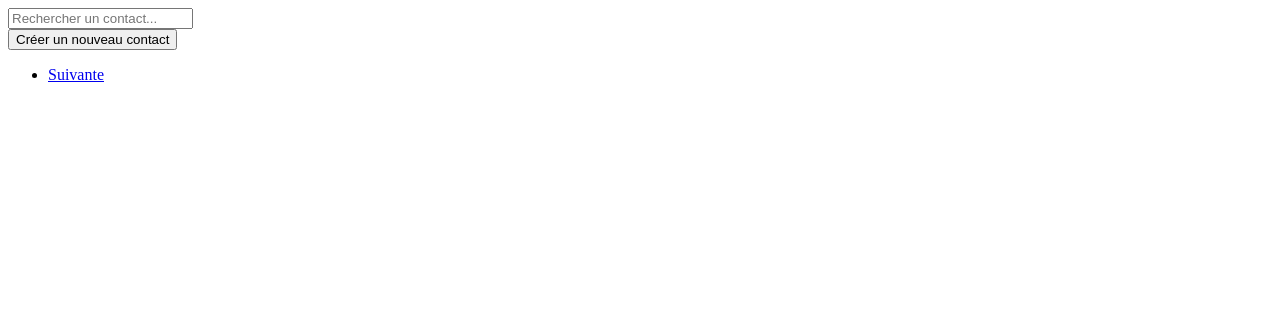
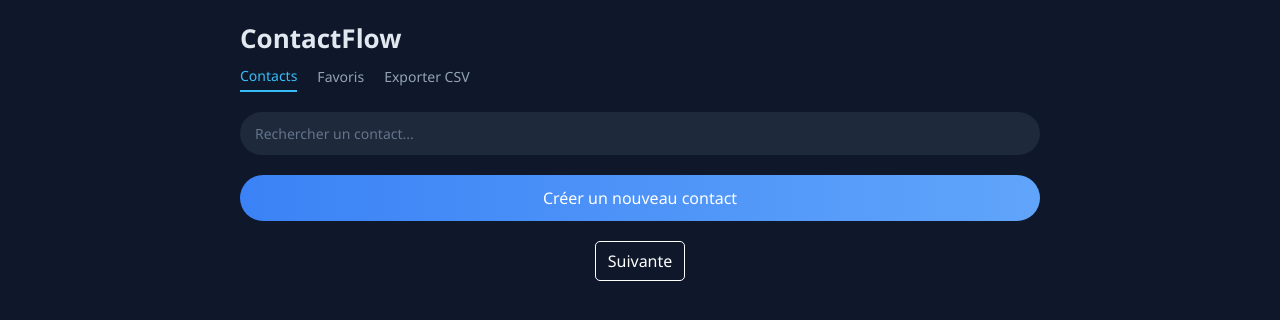
Before and after one commit to lorenzo-brissardnavarro/contactflow, a PHP site: page /front/index.php in a window 1280 px wide. Shown: the top 320 px of the page. Run offline with PHP 8.4, Linux system fonts and the light colour scheme; data that the repository does not hold is empty.

Commit message:
style : mise en place du CSS

```diff
--- a/front/css/style.css
+++ b/front/css/style.css
@@ -0,0 +1,308 @@
+
+*{
+  margin: 0;
+  padding: 0;
+  box-sizing: border-box;
+  font-family: 'Segoe UI', sans-serif;
+}
+
+body {
+  background: #0f172a;
+  color: #e2e8f0;
+  padding: 20px;
+}
+
+.container {
+  max-width: 800px;
+  margin: auto;
+}
+
+.header {
+  margin-bottom: 20px;
+}
+
+.header h1 {
+  font-size: 26px;
+  margin-bottom: 10px;
+}
+
+.nav {
+  display: flex;
+  gap: 20px;
+  margin-bottom: 15px;
+}
+
+.nav button {
+  background: none;
+  border: none;
+  color: #94a3b8;
+  font-size: 14px;
+  padding-bottom: 5px;
+  transition: 0.3s;
+  cursor: pointer;
+}
+
+.nav button:hover {
+  color: #e2e8f0;
+}
+
+.nav button.active {
+  color: #38bdf8;
+  border-bottom: 2px solid #38bdf8;
+}
+
+.btn-primary {
+  width: 100%;
+  background: linear-gradient(90deg, #3b82f6, #60a5fa);
+  border: none;
+  padding: 12px;
+  border-radius: 999px;
+  color: white;
+  font-size: 16px;
+  cursor: pointer;
+  margin-bottom: 20px;
+  margin-top: 20px;
+  transition: 0.3s;
+}
+
+.btn-primary:hover {
+  opacity: 0.9;
+  transform: scale(1.01);
+}
+
+.search-container {
+  position: relative;
+  margin-bottom: 20px;
+}
+
+.search-bar {
+  width: 100%;
+  padding: 12px 40px 12px 15px;
+  border-radius: 999px;
+  border: none;
+  background-color: #1e293b;
+  color: white;
+  font-size: 14px;
+}
+
+.search-bar::placeholder {
+  color: #64748b;
+}
+
+#suggestions div{
+    background: white;
+    color: black;
+    padding: 6px 40px 6px 15px;
+    border-radius: 999px;
+    cursor: pointer;
+    border-bottom: 1px solid gray;
+}
+
+#suggestions div:hover{
+    color: white;
+    background: #38bdf8;
+    transition: 0.3s;
+}
+
+.contact-card {
+  background: #1e293b;
+  padding: 15px;
+  border-radius: 12px;
+  margin-bottom: 15px;
+  display: flex;
+  justify-content: space-between;
+  align-items: center;
+  transition: 0.25s;
+  box-shadow: 0 4px 10px rgba(0,0,0,0.2);
+}
+
+.contact-card:hover {
+  transform: translateY(-3px);
+  background: #273549;
+}
+
+.contact-info h3 {
+  font-size: 16px;
+  margin-bottom: 6px;
+}
+
+.contact-info p {
+  font-size: 14px;
+  color: #94a3b8;
+  margin-bottom: 3px;
+}
+
+.contact-actions {
+  display: flex;
+  gap: 20px;
+}
+
+.icon-btn {
+  display: flex;
+  align-items: center;
+  gap: 0.5em;
+  background: none;
+  border: none;
+  cursor: pointer;
+  font-size: 15px;
+  transition: 0.2s;
+}
+
+.icon-btn:hover {
+  transform: scale(1.03);
+}
+
+.star{
+    color: white;
+}
+
+.delete {
+  color: #ef4444;
+}
+
+.edit {
+  color: #3b82f6;
+}
+
+.favorite {
+  color: gold;
+}
+
+::-webkit-scrollbar {
+  width: 8px;
+}
+
+::-webkit-scrollbar-thumb {
+  background: #334155;
+  border-radius: 10px;
+}
+
+.pagination {
+  display: flex;
+  justify-content: center;
+  list-style: none;
+  padding: 0px;
+}
+
+.pagination li a {
+  display: block;
+  padding: 8px 12px;
+  text-decoration: none;
+  border: 1px solid white;
+  color: white;
+  margin: 0 4px;
+  border-radius: 5px;
+}
+
+.pagination li a.active {
+  background-color: #3b82f6;
+  color: white;
+}
+
+section {
+  background: #1e293b;
+  padding: 20px;
+  border-radius: 12px;
+  box-shadow: 0 4px 10px rgba(0,0,0,0.2);
+}
+
+
+section h2 {
+  margin-bottom: 15px;
+}
+
+
+form div {
+  display: flex;
+  flex-direction: column;
+  margin-bottom: 15px;
+}
+
+
+form label {
+  font-size: 14px;
+  margin-bottom: 5px;
+  color: #94a3b8;
+}
+
+
+form input {
+  padding: 10px;
+  border-radius: 8px;
+  border: none;
+  background: #0f172a;
+  color: white;
+  font-size: 14px;
+  outline: none;
+}
+
+
+form input:focus {
+  border: 1px solid #38bdf8;
+}
+
+
+form button {
+  width: 100%;
+  background: linear-gradient(90deg, #3b82f6, #60a5fa);
+  border: none;
+  padding: 12px;
+  border-radius: 999px;
+  color: white;
+  font-size: 16px;
+  cursor: pointer;
+  margin-top: 10px;
+  transition: 0.3s;
+}
+
+form button:hover {
+  opacity: 0.9;
+  transform: scale(1.01);
+}
+
+
+.error {
+  background: #7f1d1d;
+  color: #fecaca;
+  padding: 10px;
+  border-radius: 8px;
+  margin-bottom: 15px;
+  font-size: 14px;
+}
+
+
+#notification {
+  margin-top: 15px;
+  padding: 10px;
+  border-radius: 8px;
+  text-align: center;
+  font-size: 14px;
+}
+
+
+#notification.green {
+  background: #14532d;
+  color: #bbf7d0;
+}
+
+#notification.red {
+  background: #7f1d1d;
+  color: #fecaca;
+}
+
+
+.hidden {
+  display: none;
+}
+
+@media (max-width: 600px) {
+  .contact-card {
+    flex-direction: column;
+    align-items: flex-start;
+    gap: 10px;
+  }
+
+  .contact-actions {
+    align-self: flex-end;
+  }
+}
--- a/front/index.php
+++ b/front/index.php
@@ -1,9 +1,4 @@
 <?php include __DIR__ . '/layout/header.php'; ?>
-
-    <input type="text" id="search" placeholder="Rechercher un contact...">
-    <div id="suggestions"></div>
-
-    <button onclick="showStoreForm()">Créer un nouveau contact</button>
 
     <main id="main"></main>
     <script src="js/index.js" defer></script>
--- a/front/js/edit.js
+++ b/front/js/edit.js
@@ -1,7 +1,9 @@
 // Fonction pour afficher le formulaire pré-rempli
 function showEditForm(id, prenom, nom, email, telephone) {
-  main.innerHTML = `
-  <section>
+    headerActions.innerHTML = "";
+    pagination.innerHTML = "";
+    main.innerHTML = `
+    <section>
       <h2>Modifier le contact</h2>
       <p id="error" class="error hidden"></p>
 
--- a/front/js/index.js
+++ b/front/js/index.js
@@ -1,3 +1,4 @@
+const headerActions = document.getElementById("header-actions");
 const main = document.getElementById("main");
 
 async function Index() {
@@ -10,27 +11,44 @@ async function Index() {
         const res = await fetch(`../back/routeur.php?action=index&page=${currentPage}&limit=${limit}&keyword=${keyword}`);
         const result = await res.json();
 
+        headerActions.innerHTML = "";
         main.innerHTML = "";
 
         if (result.success) {
+            headerActions.innerHTML = `
+            <input type="text" id="search" class="search-bar" placeholder="Rechercher un contact...">
+            <div id="suggestions"></div>
+            <button onclick="showStoreForm()" class="btn-primary">Créer un nouveau contact</button> `;
+            initSearch();
+
             const container = document.createElement("div");
-
             // On parcourt tous les contacts et on crée une card
             result.data.forEach(contact => {
                 const card = document.createElement("div");
-                card.classList.add("card");
+                card.classList.add("contact-card");
 
                 card.innerHTML = `
+                <div class="contact-info">
                     <h3>${contact.prenom} ${contact.nom}</h3>
                     <p>Email : ${contact.email}</p>
                     <p>Téléphone : ${contact.telephone}</p>
-                  <button class="${contact.favoris == 1 ? 'liked' : ''}" onclick="updateLike(${contact.id}, this)"><i class="fa-solid fa-star"></i></button>
-                  <button onclick="showEditForm(${contact.id}, '${contact.prenom}', '${contact.nom}', '${contact.email}', '${contact.telephone}')">Modifier</button>
-                  <button onclick="Remove(${contact.id})">Supprimer</button>
+                </div>
+                <div class="contact-actions">
+                  <button class="icon-btn star ${contact.favoris == 1 ? 'favorite' : ''}" onclick="updateLike(${contact.id}, this)"><i class="fa-solid fa-star"></i></button>
+                  <button class="icon-btn edit" onclick="showEditForm(${contact.id}, '${contact.prenom}', '${contact.nom}', '${contact.email}', '${contact.telephone}')">
+                    <i class="fa-solid fa-pen-to-square"></i>
+                    Modifier
+                  </button>
+                  <button class="icon-btn delete" onclick="Remove(${contact.id})">
+                    <i class="fa-solid fa-trash-can"></i>
+                    Supprimer
+                  </button>
+                </div>
                 `;
 
                 container.appendChild(card);
             });
+
 
             main.appendChild(container);
 
@@ -47,6 +65,7 @@ async function Index() {
 
 Index();
 
+function initSearch(){
     const searchInput = document.getElementById("search");
     const suggestions = document.getElementById("suggestions");
 
@@ -76,3 +95,4 @@ searchInput.addEventListener("input", async () => {
             suggestions.appendChild(div);
         });
     });
+}
--- a/front/js/like.js
+++ b/front/js/like.js
@@ -12,9 +12,9 @@ async function updateLike(id, element){
 
     if (result.success) {
         if (result.favoris === 1) {
-            element.classList.add("liked");
+            element.classList.add("favorite");
         } else {
-            element.classList.remove("liked");
+            element.classList.remove("favorite");
         }
     }
   } catch (error) {
--- a/front/js/pagination.js
+++ b/front/js/pagination.js
@@ -1,5 +1,5 @@
+const pagination = document.querySelector(".pagination");
 function renderPagination(total, currentPage, limit) {
-    const pagination = document.querySelector(".pagination");
     const pages = Math.ceil(total / limit);
 
     const url = new URLSearchParams(window.location.search);
@@ -18,8 +18,8 @@ function renderPagination(total, currentPage, limit) {
 
     for (let i = 1; i <= pages; i++) {
         pagination.innerHTML += `
-            <li class="${currentPage === i ? "active" : ""}">
-                <a href="?page=${i}${keywordParam}">${i}</a>
+            <li>
+                <a href="?page=${i}${keywordParam}" class="${currentPage === i ? "active" : ""}">${i}</a>
             </li>
         `;
     }
--- a/front/js/store.js
+++ b/front/js/store.js
@@ -4,6 +4,8 @@ const phoneRegex = /^0[1-9]\d{8}$/;
 
 // Affichage du formulaire d'ajout de contact
 function showStoreForm() {
+    headerActions.innerHTML = "";
+    pagination.innerHTML = "";
     main.innerHTML = `
     <section>
         <h2>Ajouter un nouveau contact</h2>
--- a/front/layout/footer.php
+++ b/front/layout/footer.php
@@ -1,7 +1,8 @@
-    <footer>
-        <nav>
-            <ul class="pagination"></ul>
-        </nav>
-    </footer>
+        <footer>
+            <nav>
+                <ul class="pagination"></ul>
+            </nav>
+        </footer>
+    </div>
 </body>
 </html>
--- a/front/layout/header.php
+++ b/front/layout/header.php
@@ -10,6 +10,13 @@
     <link rel="stylesheet" href="css/style.css">
 </head>
 <body>
-    <header>
-
-    </header>
+    <div class="container">
+        <header class="header">
+            <h1>ContactFlow</h1>
+            <nav class="nav">
+                <button class="active">Contacts</button>
+                <button>Favoris</button>
+                <button>Exporter CSV</button>
+            </nav>
+        </header>
+        <div id="header-actions"></div>
```
Lines whose indentation alone changed are shown as unchanged.
